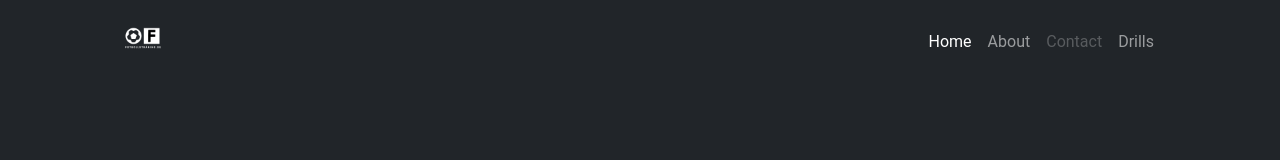
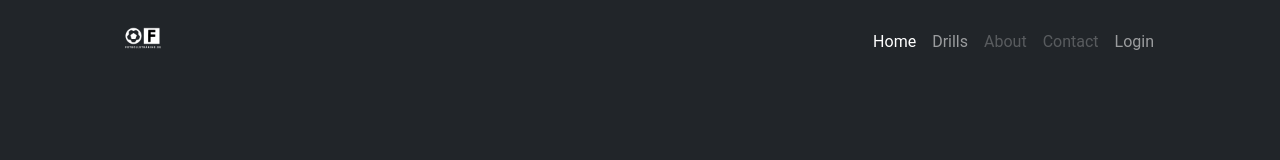
Before and after one commit to albin02forsberg/FootballDatabase, a Next.js app: page / in a window 1280 px wide. Shown: the top 160 px of the page. Built offline with nearby package versions, Linux system fonts and the light colour scheme; no server answers; the database is empty.

Commit message:
Added Headers

```diff
--- a/components/Header.jsx
+++ b/components/Header.jsx
@@ -3,22 +3,6 @@ import Image from "next/image";
 import React from "react";
 
 export default function Header({ user, signOut }) {
-  const [anchorEl, setAnchorEl] = React.useState(null);
-  const [open, setOpen] = React.useState(false);
-  const [openDrawer, setOpenDrawer] = React.useState(false);
-
-  const handleClick = (event) => {
-    setAnchorEl(event.currentTarget);
-    setOpen((prev) => !prev);
-  };
-
-  const toggleDrawer = (open) => (event) => {
-    setOpenDrawer(!openDrawer);
-  };
-
-  const canBeOpen = open && Boolean(anchorEl);
-  const id = canBeOpen ? "transition-popper" : undefined;
-
   return (
     <nav class="navbar navbar-expand-lg navbar-dark bg-dark">
       <div class="container px-5">
@@ -54,8 +38,13 @@ export default function Header({ user, signOut }) {
               </Link>
             </li>
             <li class="nav-item">
+              <Link href="/drills">
+                <a class="nav-link">Drills</a>
+              </Link>
+            </li>
+            <li class="nav-item">
               <Link href="/about">
-                <a class="nav-link">About</a>
+                <a class="nav-link disabled">About</a>
               </Link>
             </li>
             <li class="nav-item">
@@ -63,11 +52,19 @@ export default function Header({ user, signOut }) {
                 <a class="nav-link disabled">Contact</a>
               </Link>
             </li>
-            <li class="nav-item">
-              <Link href="/drills">
-                <a class="nav-link">Drills</a>
-              </Link>
-            </li>
+            {user ? (
+              <li class="nav-item">
+                <Link href={`/user/${user.uid}`}>
+                  <a class="nav-link">{user.name}</a>
+                </Link>
+              </li>
+            ) : (
+              <li class="nav-item">
+                <Link href="/login">
+                  <a class="nav-link">Login</a>
+                </Link>
+              </li>
+            )}
           </ul>
         </div>
       </div>
--- a/pages/drills/[id].jsx
+++ b/pages/drills/[id].jsx
@@ -14,6 +14,10 @@ import Image from "next/image";
 function Drill(data) {
   // console.log(data);
   return (
+    <>
+      <Head>
+        <title>{data.name} | Fotbollsträning.se</title>
+      </Head>
       <section class="py-5">
         <div class="container px-5 my-5">
           <div class="row gx-5 justify-content-center">
@@ -56,6 +60,7 @@ function Drill(data) {
           </div>
         </div>
       </section>
+    </>
   );
 }
 
--- a/pages/drills/add.jsx
+++ b/pages/drills/add.jsx
@@ -68,7 +68,7 @@ export default function CreateDrill() {
   return (
     <Container>
       <Head>
-        <title>Skapa övning</title>
+        <title>Skapa övning | Fotbollsträning.se</title>
         <meta name="description" content="Skapa övning" />
       </Head>
       <Paper
--- a/pages/drills/index.jsx
+++ b/pages/drills/index.jsx
@@ -50,7 +50,7 @@ export default function Drills() {
   return (
     <>
       <Head>
-        <title>Övningar</title>
+        <title>Övningar | Fotbollsträning.se</title>
         <meta name="description" content="Här finns våra övningar" />
       </Head>
       <section class="py-5">
```
Also changed, not shown: pages/user/[uid].jsx (+10 -1 lines). Lines whose indentation alone changed are shown as unchanged.
